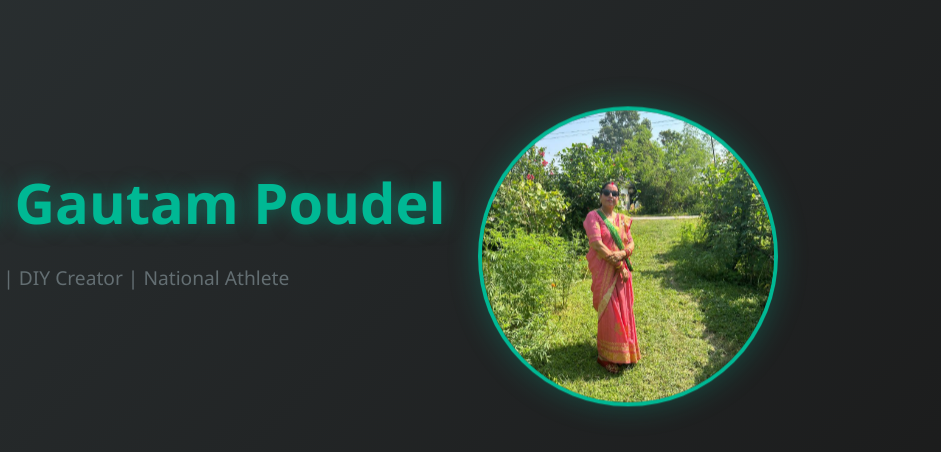
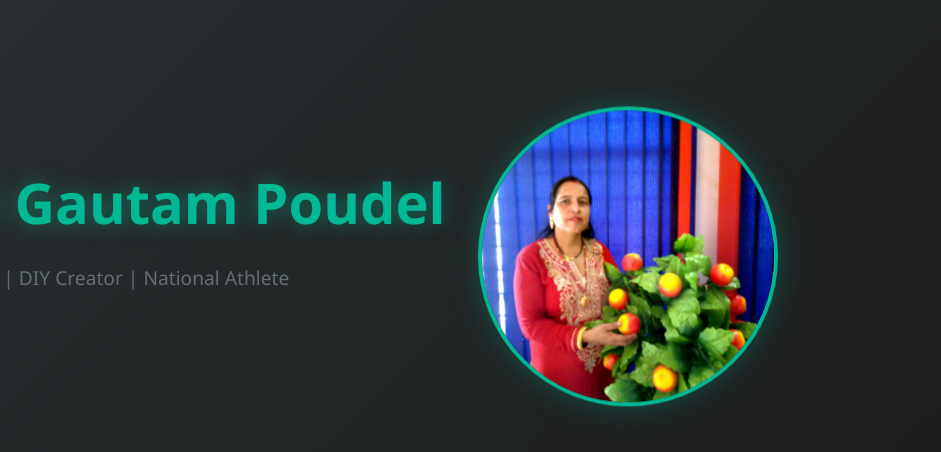
Before and after one commit to RajaniGautam/website, a React app: page index.html in a window 1280 px wide. Shown: the part 139-591 px from the top of the page, 339-1280 px from the left. Built offline with nearby package versions, Linux system fonts and the light colour scheme; files whose address does not match are found by name.

Commit message:
Update index.html

```diff
--- a/index.html
+++ b/index.html
@@ -39,7 +39,7 @@
             </div>
             <div class="hero-image">
                 <div class="profile-frame">
-                    <img src="assests/image/my2.jpg" alt="Rajani Gautam Poudel" class="profile-pic">
+                    <img src="my1.jpg" alt="Rajani Gautam Poudel" class="profile-pic">
                 </div>
             </div>
         </div>
```
